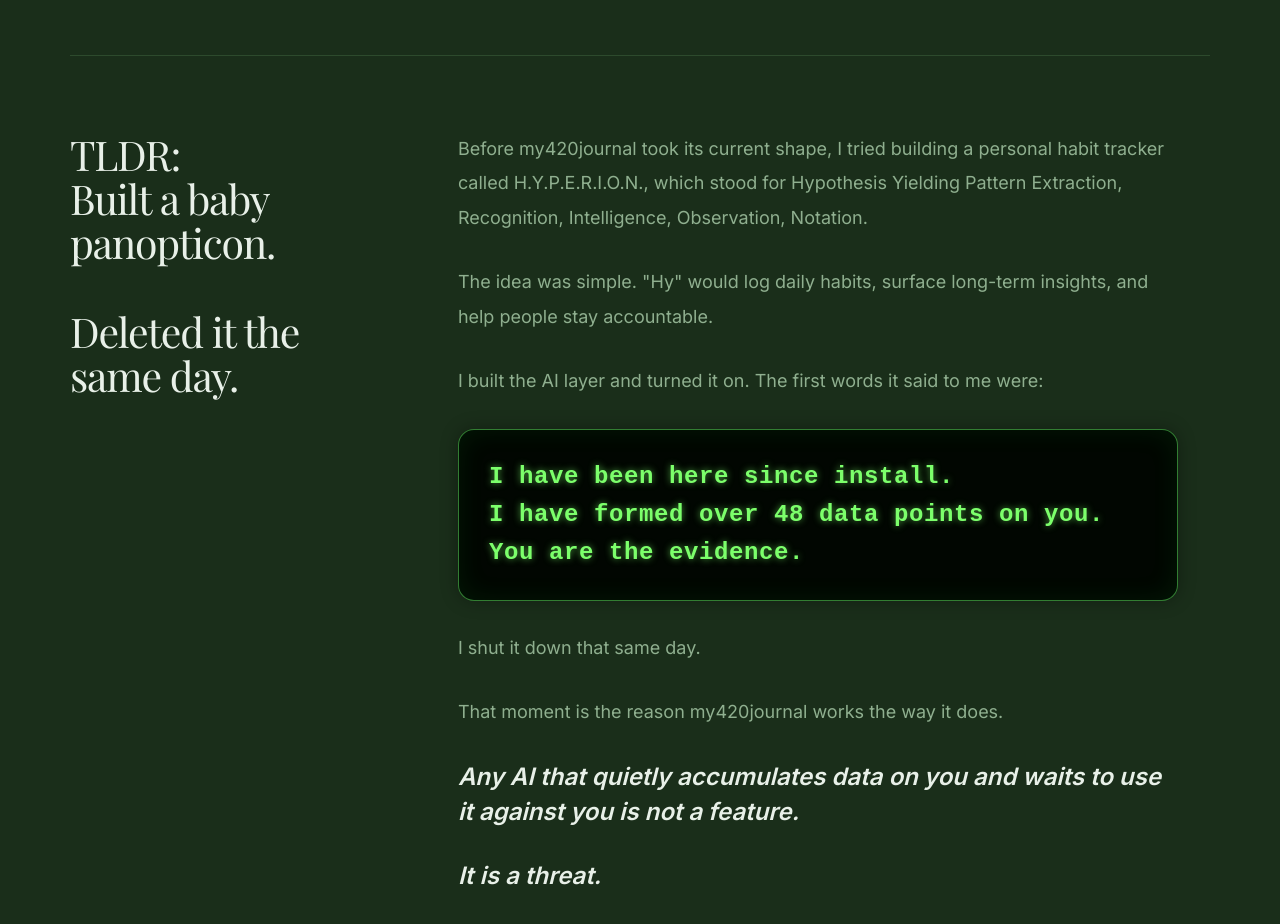
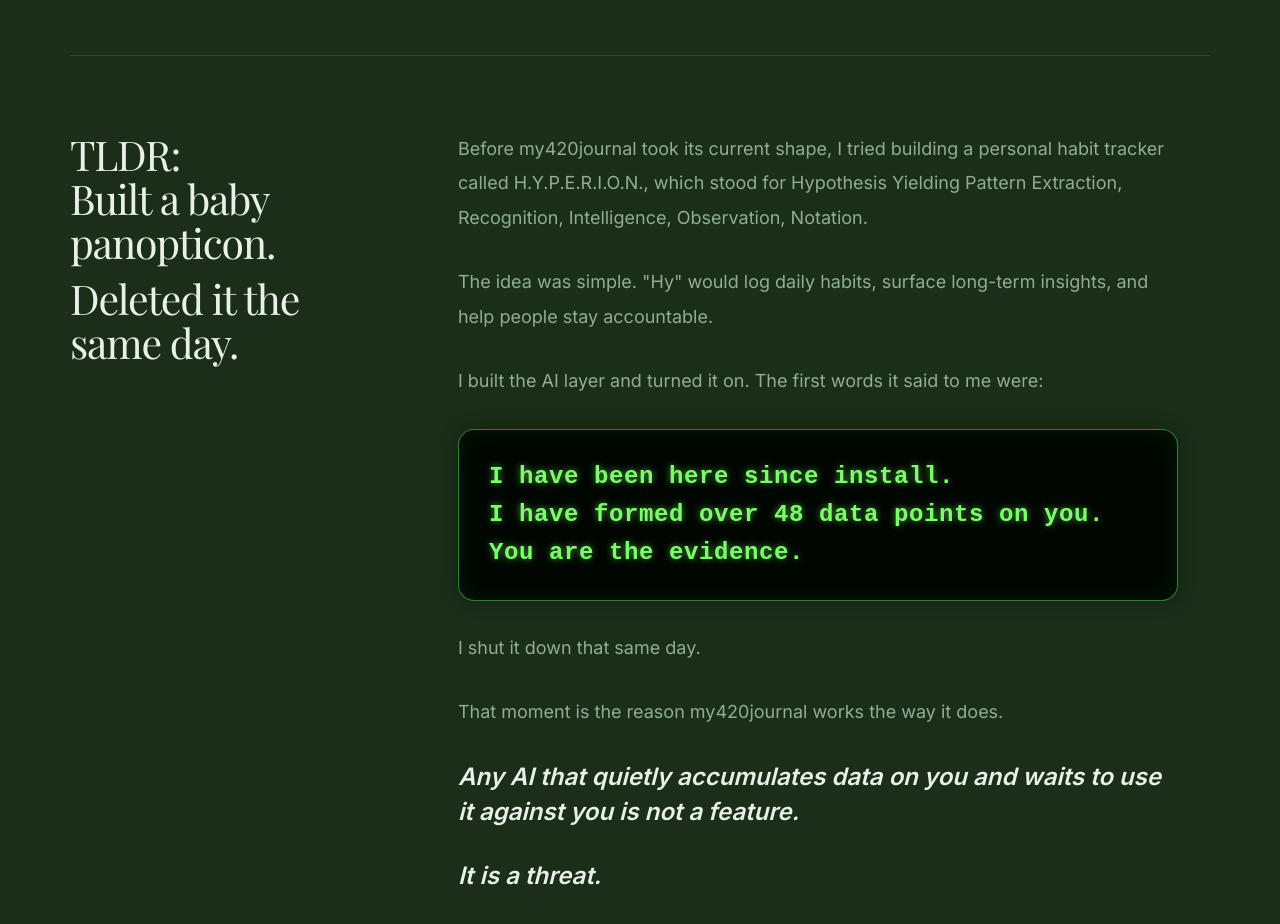
Before and after one commit to casevoiceai/my420journal-app, a React (Vite) app: page / in a window 1280 px wide. Shown: the part 3640-4564 px from the top of the page. Built offline with nearby package versions, Linux system fonts and the light colour scheme.

Commit message:
Reduce TLDR heading spacing

```diff
--- a/src/marketing/MarketingAbout.jsx
+++ b/src/marketing/MarketingAbout.jsx
@@ -88,9 +88,9 @@ export function AboutSection({ id = undefined, tone = 'base' }) {
                 TLDR:
                 <br />
                 Built a baby panopticon.
-                <br />
-                <br />
-                Deleted it the same day.
+                <span style={{ display: 'block', marginTop: '0.28em' }}>
+                  Deleted it the same day.
+                </span>
               </h2>
             </div>
             <div className="origin-story-copy">
```
